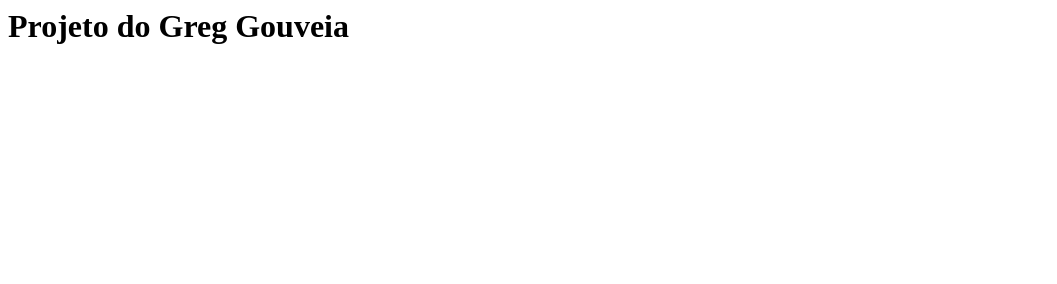
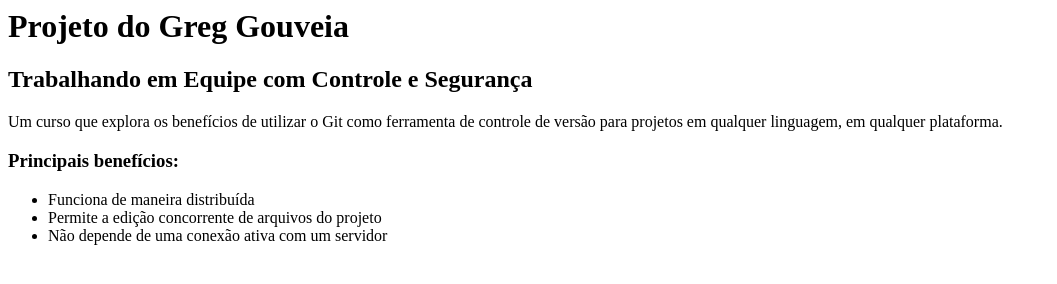
Before and after one commit to GregGouveia/curso-git, a plain HTML site: page index.html in a window 1280 px wide. Shown: the whole page, without its empty margins (0-1057 px from the left). Drawn offline with Linux system fonts and the light colour scheme.

Commit message:
Conteúdo da página index.html

```diff
--- a/index.html
+++ b/index.html
@@ -1,5 +1,15 @@
 <head>
     <body>
         <h1>Projeto do Greg Gouveia</h1>
+        <h2>Trabalhando em Equipe com Controle e Segurança</h2>
+
+        <p>Um curso que explora os benefícios de utilizar o Git como ferramenta de controle de versão para projetos em qualquer linguagem, em qualquer plataforma. </p>
+
+        <h3>Principais benefícios:</h3>
+        <ul>
+            <li>Funciona de maneira distribuída </li>
+            <li>Permite a edição concorrente de arquivos do projeto</li>
+            <li>Não depende de uma conexão ativa com um servidor</li>
+        </ul>
     </body>
 </head>
```
